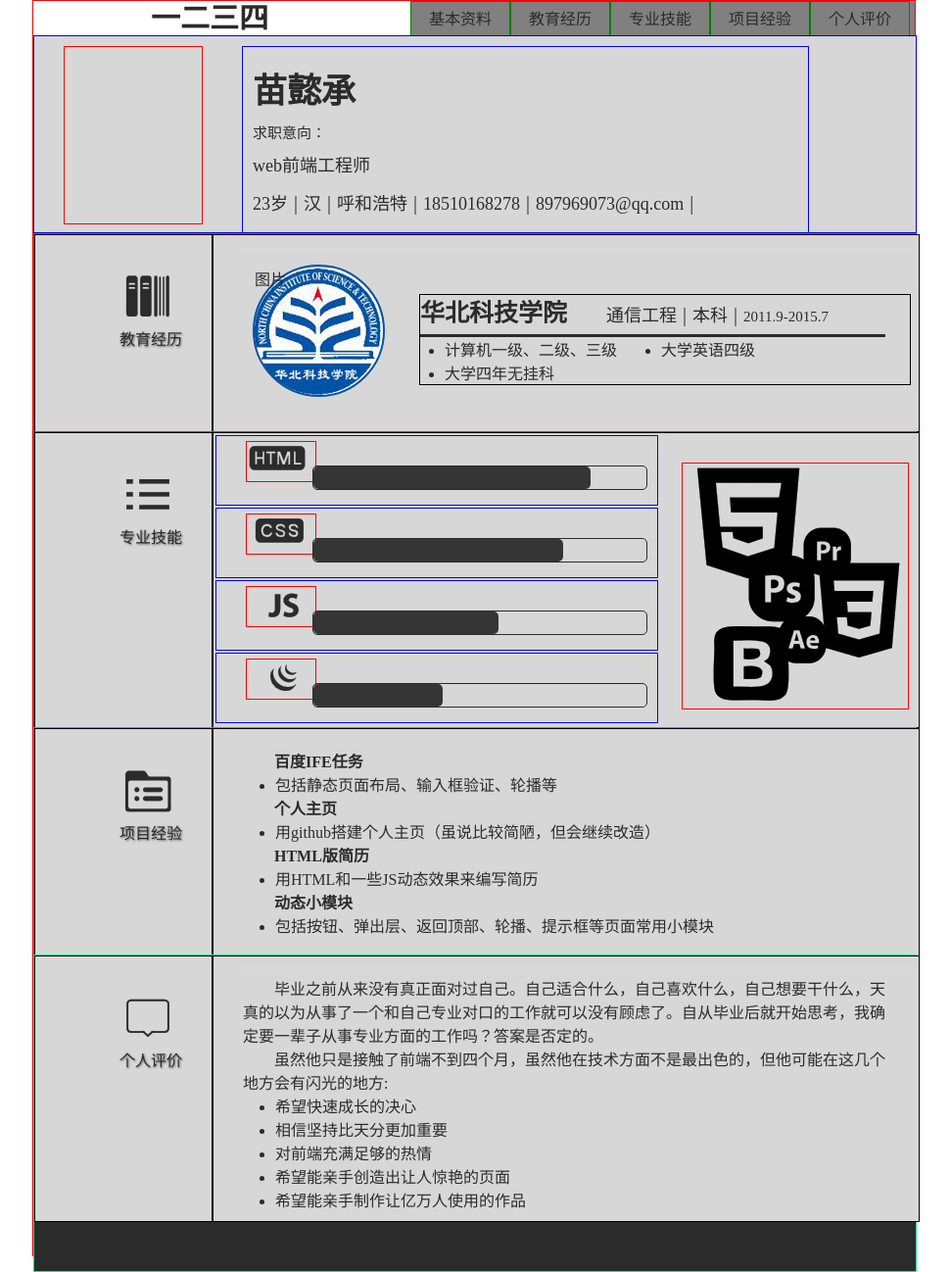
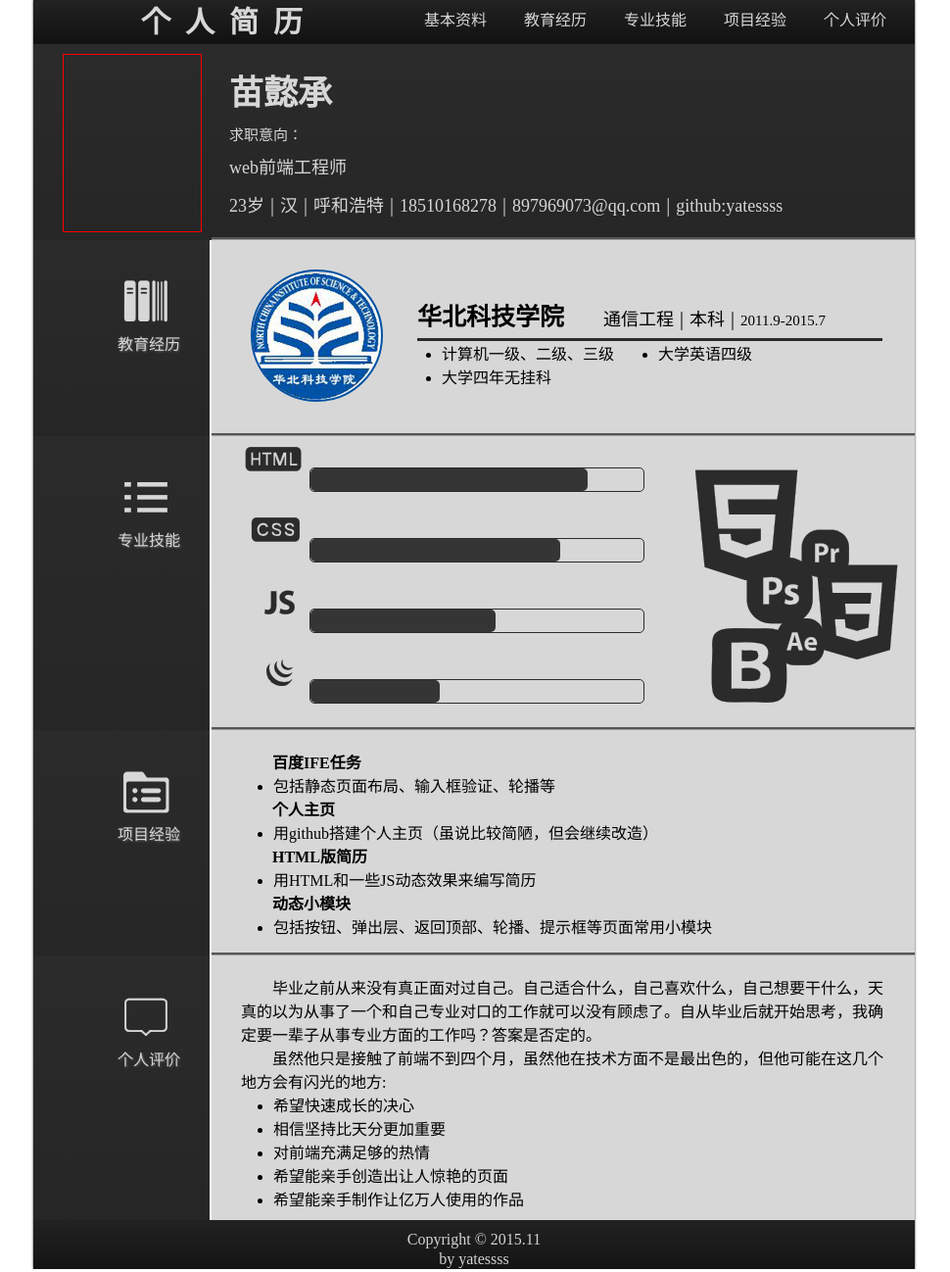
Before and after one commit to MountGao/yatessss.github.io, a plain HTML site: page self-introduction.html in a window 1280 px wide. Shown: the whole page at 98% size, without its empty margins (156-1126 px from the left). Drawn offline with Linux system fonts and the light colour scheme.

Commit message:
最新版本简介
完成了 基本布局 还未添加一些js效果

```diff
--- a/css/self-introduction.css
+++ b/css/self-introduction.css
@@ -5,33 +5,40 @@
 	text-decoration: none;
 	/*================修改字体颜色====================*/
 	/*color: #D7D7D7;*/
-	color: #2B2B2B;
+	/*color: #2B2B2B;*/
 }
 #all-box{
 	/* 此页面宽高是为了打印为A4是一张纸且占满 */
 	width: 900px;
-	height: 1280px;
+	height: 1295px;
 	margin: 0 auto;
 	position: relative;
-	border: 1px solid red;
+	box-shadow: 0 0 2px #191919;
+	overflow: hidden;
 }
 .header{
-	height: 35px;
+	height: 45px;
 	line-height: 35px;
 	text-align: center;
-	border: 1px solid yellow: ;
+	border:none;
+	background: #222222;
+	background-image: linear-gradient(#222222 ,#111111);
 }
 
 #header-title{
-	width: 360px;
+	width: 400px;
 	position: absolute;
 	left: 0;
 	text-align: center;
 	font-weight: normal;
 	font-size: 15px;
 	height: inherit;
-	line-height: 35px;
+	line-height: 45px;
 	text-align: center;
+	letter-spacing: 1em;
+}
+#header-title h1{
+	color: #D7D7D7;
 }
 /* #parallelogram {
     width: 150px;
@@ -43,10 +50,9 @@
     background: red;
 } */
 .navi{
-	width: 515px;
+	width: 520px;
 	height: inherit;
 	line-height: inherit;
-	background: gray;
 	overflow: hidden;
 	position: absolute;
 	right: 0px;
@@ -61,10 +67,20 @@
 
 
 .navi li{
-	width: 100px;
+	color: #D7D7D7;
+	width: 90px;
+	height: 30px;
+	line-height: 30px;
 	margin: 0 auto;
 	float: left;
-	border: 1px solid green;
+	margin: 5px;
+	border: 1px solid transparent;
+}
+.navi li:hover{
+	cursor: pointer;
+	border: 1px solid #777;
+	background: #464646;
+	background-image:
 }
 .main{
 	width: inherit;
@@ -74,25 +90,29 @@
 #introduction{
 	height: 200px;
 	width: inherit;
-	border: 1px solid blue;
+	/*border: 1px solid blue;*/
+	position: relative;
 	/*===============背景颜色=====================*/
-	/*background: #2B2B2B;*/
-	background: #D7D7D7;
+	background: #2B2B2B;
+	background-image: linear-gradient(#2B2B2B ,#262626);
+	/*background: #D7D7D7;*/
 }
 
 #photo{
 	width: 140px;
 	height: 180px;
 	border: 1px solid red;
-	margin: 10px 30px;
-	float: left;
+	position: relative;
+	left: 30px;
+	top: 10px;
 }
 
 #introduction-text{
 	float: left;
-	border: 1px solid blue;
-	padding: 20px 2px 20px 10px;
-	margin: 10px;
+	/*border: 1px solid blue;*/
+	position: absolute;
+	top: 25px;
+	left: 200px;
 	color: #D7D7D7;
 }
 #font-strong{
@@ -124,6 +144,7 @@
 
 .text{
 	text-indent: 2em;
+	/*color: #2B2B2B;*/
 }
 
 .split-1{
@@ -140,7 +161,7 @@
 #education{
 	width: inherit;
 	height: 200px;
-	border: 1px solid deeppink;
+	/*border: 1px solid deeppink;*/
 	position: relative;
 }
 /*==================技能部分样式===================
@@ -149,12 +170,12 @@
 #skills{
 	width: inherit;
 	height: 300px;
-	border: 1px solid #0A8084;
+	/*border: 1px solid #0A8084;*/
 	position: relative;
 }
 
 .skills-box{
-	border: 1px solid blue;
+	/*border: 1px solid blue;*/
 	width: 450px;
 	height: 70px;
 	margin: 2px;
@@ -164,7 +185,7 @@
 .skills-title{
 	width: 70px;
 	height: 40px;
-	border: 1px solid red;
+	/*border: 1px solid red;*/
 	position: relative;
 	top: 5px;
 	left: 30px;
@@ -310,13 +331,14 @@
 /*==================右侧圆圈样式======================*/
 
 .skills-box2{
-	border: 1px solid red;
+	/*border: 1px solid red;*/
 	width: 230px;
 	height: 250px;
 	position: absolute;
 	right: 0px;
 	top: 0;
 	margin: 30px 10px 10px 10px;
+	color: #2B2B2B;
 
 }
 
@@ -336,7 +358,6 @@
 	font-family:"iconfont" !important;
     font-size:120px;
     font-style:normal;
-    color: black;
     width: 120px;
     text-align: center;
     height: 130px;
@@ -369,7 +390,6 @@
 	font-family:"iconfont" !important;
     font-size:110px;
     font-style:normal;
-    color: black;
     -webkit-font-smoothing: antialiased;
     -webkit-text-stroke-width: 0.2px;
     -moz-osx-font-smoothing: grayscale;
@@ -397,7 +417,6 @@
 	font-family:"iconfont" !important;
     font-size:100px;
     font-style:normal;
-    color: black;
     -webkit-font-smoothing: antialiased;
     -webkit-text-stroke-width: 0.2px;
     -moz-osx-font-smoothing: grayscale;
@@ -409,8 +428,8 @@
 	40%  {color: #D7D7D7; font-size: 0px; left: -70px; top: 120px;}
 	60%  {color: #2B2B2B; font-size: 80px; left: -70px; top: 120px;}
 	82%  {color: #2B2B2B; font-size: 80px; left: -70px; top: 120px;}
-	88%  {color: #2B2B2B; font-size: 80px; left: 60px; top: 80px;}
-	100% {color: #2B2B2B; font-size: 80px; left: 60px; top: 80px;}
+	88%  {color: #2B2B2B; font-size: 80px; left: 60px; top: 85px;}
+	100% {color: #2B2B2B; font-size: 80px; left: 60px; top: 85px;}
 }
 
 .icon-wbdiconskillps{
@@ -425,7 +444,6 @@
 	font-family:"iconfont" !important;
     font-size:80px;
     font-style:normal;
-    color: black;
     -webkit-font-smoothing: antialiased;
     -webkit-text-stroke-width: 0.2px;
     -moz-osx-font-smoothing: grayscale;
@@ -433,10 +451,10 @@
 }
 
 @keyframes icon-wbdiconskillpr{
-	0%   {color: #D7D7D7; font-size: 0px; left: 200px; top: 0px;}
-	60%  {color: #D7D7D7; font-size: 0px; left: 200px; top: 0px;}
-	75%  {color: #2B2B2B; font-size: 55px; left: 200px; top: 0px;}
-	87%  {color: #2B2B2B; font-size: 55px; left: 200px; top: 0px;}
+	0%   {color: #D7D7D7; font-size: 0px; left: 185px; top: -30px;}
+	60%  {color: #D7D7D7; font-size: 0px; left: 185px; top: -30px;}
+	75%  {color: #2B2B2B; font-size: 55px; left: 185px; top: -30px;}
+	87%  {color: #2B2B2B; font-size: 55px; left: 185px; top: -30px;}
 	91%  {color: #2B2B2B; font-size: 55px; left: 120px; top: 60px;}
 	100% {color: #2B2B2B; font-size: 55px; left: 120px; top: 60px;}
 }
@@ -452,7 +470,6 @@
 	font-family:"iconfont" !important;
     font-size:55px;
     font-style:normal;
-    color: black;
     -webkit-font-smoothing: antialiased;
     -webkit-text-stroke-width: 0.2px;
     -moz-osx-font-smoothing: grayscale;
@@ -480,7 +497,6 @@
 	font-family:"iconfont" !important;
     font-size:55px;
     font-style:normal;
-    color: black;
     -webkit-font-smoothing: antialiased;
     -webkit-text-stroke-width: 0.2px;
     -moz-osx-font-smoothing: grayscale;
@@ -492,33 +508,29 @@
 #project{
 	width: inherit;
 	height: 230px;
-	border: 1px solid #F16209;
+	/*border: 1px solid #F16209;*/
 	position: relative;
 }
 
 #about-me{
 	width: inherit;
 	height: 270px;
-	border: 1px solid #09F18C;
+	/*border: 1px solid #09F18C;*/
 	position: relative;
-}
-
-.footer{
-	width: inherit;
-	height: 50px;
-	border: 1px solid #09F18C;
-	background: #2B2B2B;
 }
 
 .icon-area{
 	height: inherit;
 	width: 180px;
-	border: 1px solid black;
+	/*border-top: 1px solid black;*/
 	position: relative;
 /*=================背景颜色=================*/
-	/*background: #2B2B2B;*/
-	background: #D7D7D7;
+	background: #2B2B2B;
+	background-image: linear-gradient(#2B2B2B ,#262626);
+	/*background: #D7D7D7;*/
 	color: #D7D7D7;
+	/*box-shadow: 0 -1px 0 #999999,0 -3px 0 #C4C4C4;*/
+
 }
 
 .icon-area-pic{
@@ -762,20 +774,20 @@
 }*/
 .content-area{
 	height: inherit;
-	width: 720px;
-	border: 1px solid black;
+	width: 719px;
+	/*border-top: 2px solid #999;*/
 	background: #D7D7D7;
 	position: absolute;
 	left: 182px;
 	top: 0;
-	box-shadow: 10px 10px 10px #D7D7D7 inset;
+	box-shadow: 0 -1px 0 #999,0 -3px 0 #555;
 }
 
 #education-content{
 	position: absolute;
 	left: 210px;
 	top: 30px;
-	border: 1px solid black;
+	/*border: 1px solid black;*/
 	margin-top: 30px;
 	width: 500px;
 
@@ -793,9 +805,9 @@
 	margin-right: 20px;
 }
 
-#about-me .content-area{
+ #about-me .content-area{
 	padding: 20px 30px;
-	width: 660px;
+	width: 659px;
 	height: 230px;
 }
 #about-me .content-area li{
@@ -804,8 +816,8 @@
 
 #project .content-area{
 	padding: 20px 30px;
-	width: 660px;
-	height: 230px;
+	width: 659px;
+	height: 190px;
 }
 
 #project .content-area p{
@@ -815,3 +827,18 @@
 #project .content-area li{
 	margin-left: 33px;
 }
+
+.footer{
+	padding-top: 10px;
+	width: inherit;
+	height: 50px;
+	/*border: 1px solid #09F18C;*/
+	background: #222222;
+	background-image: linear-gradient(#222222 ,#111111);
+}
+
+.footer p{
+	text-align: center;
+	line-height: 20px;
+	color: #d4d4d4
+}
--- a/js/self-introduction.js
+++ b/js/self-introduction.js
@@ -5,16 +5,18 @@ window.onload = function(){
 console.log(window.onload())
 
 function add_break_line(){
-	var ele = document.getElementById('break-line');
-	console.log(ele);
-	for (var i = 0; i < ele.length; i++) {
-		var parent_height = ele.parentNode.offsetHeight-80;
-		ele[i].style.border = 'none';
-		ele[i].style.borderLeft = '5px dotted #333333';
-		ele[i].style.width = '2px';
-		ele[i].style.height = parent_height +'px';
-		ele[i].style.margin = '50px 0 20px 3px';
-		ele[i].style.position = 'absolute';
-		console.log(ele[i]);
+	var ele_class = document.getElementsByClassName('break-line');
+	console.log(ele_class);
+	for (var i = 0; i < ele_class.length; i++) {
+		var parent_height = ele_class[i].parentNode.offsetHeight-80;
+		ele_class[i].style.border = 'none';
+		ele_class[i].style.borderLeft = '2px solid #D7D7D7';
+		ele_class[i].style.width = '0px';
+		ele_class[i].style.height = parent_height +'px';
+		ele_class[i].style.position = 'absolute';
+		ele_class[i].style.left = '-15px';
+		ele_class[i].style.top = '50px';
+		ele_class[i].style.boxShadow = '1px 0 0 #5F5F5F, 2px 0 0 #595959';
+		console.log(ele_class[i].parentNode.offsetHeight);
 	};
 }
--- a/self-introduction.html
+++ b/self-introduction.html
@@ -11,7 +11,7 @@
 <div id="all-box">
 	<div class="header" >
 		<div id="header-title">
-			<h1>一二三四</h1>
+			<h1>个人简历</h1>
 		</div>
 		<ul class="navi">
 			<li>基本资料</li>
@@ -37,8 +37,8 @@
 				<div class="icon-area-title">教育经历</div>
 			</div>
 			<div class="content-area">
-				<div id="break-line"></div>
-				<div id="education-pic">图片</div>
+				<div class="break-line"></div>
+				<div id="education-pic"></div>
 				<div id="education-content">
 					<p class="font-normal"><span id="font-strong">华北科技学院</span><span class="split-2"></span>通信工程<span class="split-1">|</span>本科<span class="split-1">|</span><span class="font-small">2011.9-2015.7</span></p>
 					<hr/>
@@ -56,7 +56,7 @@
 				<div class="icon-area-title">专业技能</div>
 			</div>
 			<div class="content-area">
-				<div id="break-line"></div>
+				<div class="break-line"></div>
 				<div class="skills-box">
 					<div class="skills-title"><span class="icon-html"></span></div>
 					<div class="skills-loading"><span class="loading-html"></span></div>
@@ -89,7 +89,7 @@
 				<div class="icon-area-title">项目经验</div>
 			</div>
 			<div class="content-area">
-				<div id="break-line"></div>
+				<div class="break-line"></div>
 				<p class="text">百度IFE任务</p>
 				<ul><li>包括静态页面布局、输入框验证、轮播等</li></ul>
 				<p class="text">个人主页</p>
@@ -106,7 +106,7 @@
 				<div class="icon-area-title">个人评价</div>
 			</div>
 			<div class="content-area ">
-				<div id="break-line"></div>
+				<div class="break-line"></div>
 				<p class="text normal">毕业之前从来没有真正面对过自己。自己适合什么，自己喜欢什么，自己想要干什么，天真的以为从事了一个和自己专业对口的工作就可以没有顾虑了。自从毕业后就开始思考，我确定要一辈子从事专业方面的工作吗？答案是否定的。</p>
 				<p class="text normal">虽然他只是接触了前端不到四个月，虽然他在技术方面不是最出色的，但他可能在这几个地方会有闪光的地方:</p>
 				<ul >
@@ -121,10 +121,11 @@
 
 	</div>
 	<div class="footer">
-
+		<p>Copyright © 2015.11</p>
+		<p>by yatessss</p>
 	</div>
 </div>
 
-<script type="text/javascript" src = "js/self-introduction.js"></script>
+<script type="text/javascript" src = "self-introduction.js"></script>
 </body>
 </html>
```
